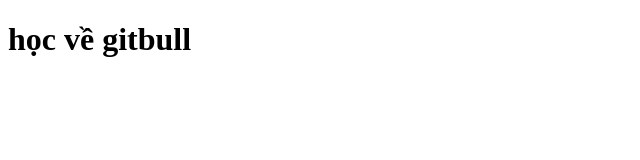
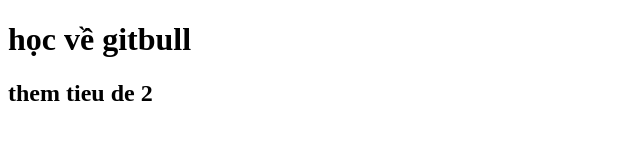
Before and after one commit to thiennguyen-88/website-team-AB, a plain HTML site: page index.html in a window 1280 px wide. Shown: the whole page, without its empty margins (0-640 px from the left). Drawn offline with Linux system fonts and the light colour scheme.

Commit message:
change-2

```diff
--- a/index.html
+++ b/index.html
@@ -7,5 +7,6 @@
 </head>
 <body>
     <h1>học về gitbull</h1>
+    <h2>them tieu de 2</h2>
 </body>
 </html>
```
